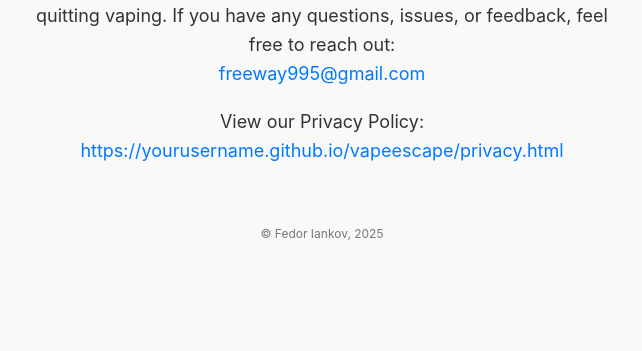
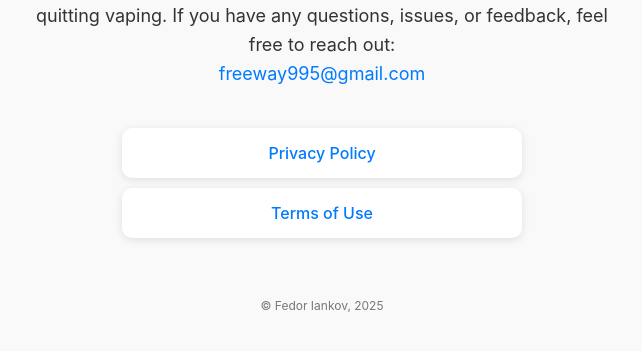
Before and after one commit to Frodoname/Frodoname.github.io, a plain HTML site: page vapeescape/index.html in a window 1280 px wide. Shown: the part 163-514 px from the top of the page, without its empty margins (318-960 px from the left). Drawn offline with Linux system fonts and the light colour scheme.

Commit message:
Update index.html

```diff
--- a/vapeescape/index.html
+++ b/vapeescape/index.html
@@ -12,29 +12,43 @@
       text-align: center;
       padding: 40px 20px;
     }
-
     h1 {
       font-size: 36px;
       margin-bottom: 20px;
       color: #2c2c2e;
     }
-
     p {
       font-size: 18px;
       margin: 20px auto;
       max-width: 600px;
       line-height: 1.6;
     }
-
     a {
       color: #007AFF;
       text-decoration: none;
     }
-
     a:hover {
       text-decoration: underline;
     }
-
+    .links {
+      margin: 40px auto;
+      max-width: 400px;
+    }
+    .links a {
+      display: block;
+      padding: 15px 20px;
+      margin: 10px 0;
+      background-color: #fff;
+      border-radius: 10px;
+      box-shadow: 0 2px 8px rgba(0,0,0,0.1);
+      font-weight: 500;
+      transition: transform 0.2s, box-shadow 0.2s;
+    }
+    .links a:hover {
+      text-decoration: none;
+      transform: translateY(-2px);
+      box-shadow: 0 4px 12px rgba(0,0,0,0.15);
+    }
     footer {
       font-size: 12px;
       margin-top: 60px;
@@ -49,10 +63,12 @@
     <br />
     <a href="mailto:freeway995@gmail.com">freeway995@gmail.com</a>
   </p>
-  <p>
-    View our Privacy Policy: <br />
-    <a href="privacy.html" target="_blank">https://yourusername.github.io/vapeescape/privacy.html</a>
-  </p>
+
+  <div class="links">
+    <a href="privacy.html">Privacy Policy</a>
+    <a href="terms-of-use">Terms of Use</a>
+  </div>
+
   <footer>
     &copy; Fedor Iankov, 2025
   </footer>
```
